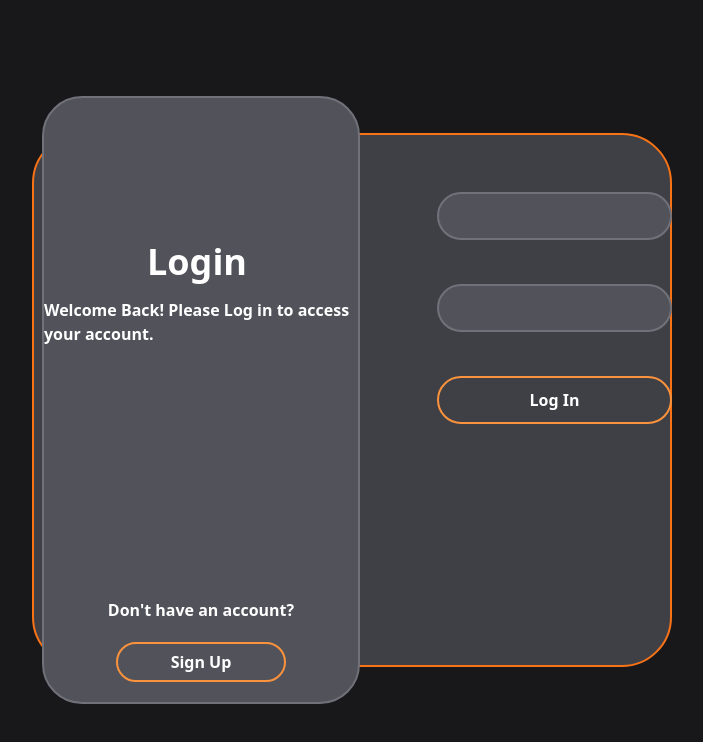
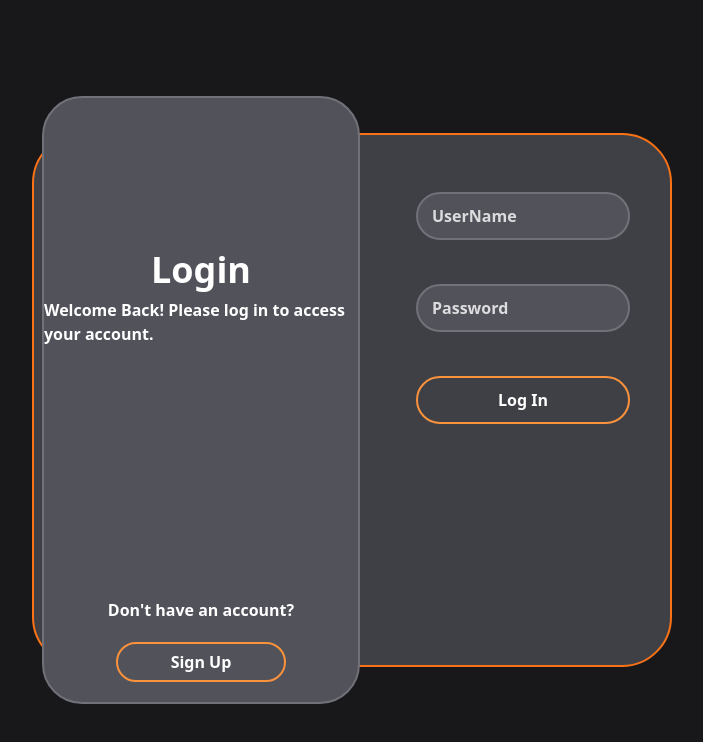
Before and after one commit to ElkhaiNagawkar/Bank-App, a React (Create React App) app in the folder bank-app/: page / in a window 1280 px wide. Shown: the top 742 px of the page, without its empty margins (288-991 px from the left). Built offline with nearby package versions, Linux system fonts and the light colour scheme.

Commit message:
Second Commit
Almost completed Login/Signup page logic to retreive users information

```diff
--- a/bank-app/src/Login.js
+++ b/bank-app/src/Login.js
@@ -1,6 +1,9 @@
 import React from "react";
 
 export default function Login() {
+  const [signOrLog, setSignOrLog] = React.useState(false);
+  const [user, setUser] = React.useState([]);
+
   function handleSignLog(e) {
     e.preventDefault();
     document
@@ -8,61 +11,154 @@ export default function Login() {
       ?.classList.toggle("translate-x-[28rem]");
     document
       .querySelector(".signUp--header")
-      .classList?.toggle("-translate-y-12");
+      .classList?.toggle("-translate-x-36");
     document
       .querySelector(".login--header")
-      .classList?.toggle("translate-y-12");
+      .classList?.toggle("translate-x-36");
+
+    setSignOrLog(!signOrLog);
+  }
+
+  function handleSignUp() {
+    if (
+      document.querySelector(".signUp--username--input")?.value !== "" &&
+      document.querySelector(".signUp--password--input")?.value !== ""
+    ) {
+      user?.push({
+        userName: document.querySelector(".signUp--username--input")?.value,
+        password: document.querySelector(".signUp--password--input")?.value,
+      });
+    }
+
+    if (document.querySelector(".signUp--username--input")?.value === "") {
+      document
+        .querySelector(".signUp--username--error")
+        ?.classList.remove("hidden");
+    } else {
+      document
+        .querySelector(".signUp--username--error")
+        ?.classList.add("hidden");
+    }
+
+    if (document.querySelector(".signUp--password--input")?.value === "") {
+      document
+        .querySelector(".signUp--password--error")
+        ?.classList.remove("hidden");
+    } else {
+      document
+        .querySelector(".signUp--password--error")
+        ?.classList.add("hidden");
+    }
   }
 
   return (
     <div className="bg-zinc-700 w-6/12 h-4/6 rounded-[50px] border-2 border-orange-500 flex items-center gap-x-32 text-white relative">
       <div className="w-6/12 h-[38rem] gap-y-11 flex flex-col ml-10">
+        <div className="relative">
           <input
             type="text"
-          className="h-12 rounded-full mt-24 bg-zinc-600 border-2 border-zinc-500 focus:outline-none"
+            placeholder="UserName"
+            id="username"
+            className="peer signUp--username--input h-12 w-full rounded-full mt-24 bg-zinc-600 border-2 border-zinc-500 focus:outline-none placeholder-transparent indent-5"
           />
+          <label
+            htmlFor="username"
+            className="absolute left-4 top-[75%] font-semibold text-white opacity-80  peer-focus:top-[49%] transition-all duration-500 peer-[:not(:placeholder-shown)]:top-[50%] select-none"
+          >
+            UserName
+          </label>
+          <label
+            htmlFor="username"
+            className="signUp--username--error absolute left-4 top-full font-semibold text-red-500 opacity-80 hidden text-xs"
+          >
+            Please enter a username
+          </label>
+        </div>
+        <div className="relative">
           <input
             type="text"
-          className="h-12 rounded-full bg-zinc-600 border-2 border-zinc-500 focus:outline-none"
+            placeholder="password"
+            id="password"
+            className="peer signUp--password--input h-12 w-full rounded-full bg-zinc-600 border-2 border-zinc-500 focus:outline-none placeholder-transparent indent-5"
           />
-        <button className=" h-12 rounded-full font-semibold border-2 border-orange-400 hover:bg-orange-500 hover:text-black transition-all duration-500">
+          <label
+            htmlFor="password"
+            className="absolute left-4 top-[25%] font-semibold text-white opacity-80  peer-focus:-top-6 transition-all duration-500 peer-[:not(:placeholder-shown)]:-top-6 select-none"
+          >
+            Password
+          </label>
+          <label
+            htmlFor="password"
+            className="signUp--password--error absolute left-4 top-full font-semibold text-red-500 opacity-80 hidden text-xs"
+          >
+            Please enter a password
+          </label>
+        </div>
+        <button
+          onClick={handleSignUp}
+          className=" h-12 rounded-full font-semibold border-2 border-orange-400 hover:bg-orange-500 hover:text-black transition-all duration-500"
+        >
           Sign Up
         </button>
       </div>
       <div className="w-6/12 h-[38rem] gap-y-11 flex flex-col mr-10">
+        <div className="relative">
           <input
             type="text"
-          className="h-12 rounded-full mt-24 bg-zinc-600 border-2 border-zinc-500 focus:outline-none"
+            id="username"
+            className="peer h-12 w-full rounded-full mt-24 bg-zinc-600 border-2 border-zinc-500 focus:outline-none placeholder-transparent indent-4"
+            placeholder="UserName"
           />
+          <label
+            htmlFor="username"
+            className="absolute left-4 top-[75%] font-semibold text-white opacity-80  peer-focus:top-[49%] transition-all duration-500 peer-[:not(:placeholder-shown)]:top-[50%] select-none"
+          >
+            UserName
+          </label>
+        </div>
+        <div className="relative">
           <input
             type="text"
-          className="h-12 rounded-full bg-zinc-600 border-2 border-zinc-500 focus:outline-none"
+            id="password"
+            placeholder="Password"
+            className="peer h-12 w-full rounded-full bg-zinc-600 border-2 border-zinc-500 focus:outline-none indent-5 placeholder-transparent"
           />
+          <label
+            htmlFor="password"
+            className="absolute left-4 top-[25%] font-semibold text-white opacity-80  peer-focus:-top-6 transition-all duration-500 peer-[:not(:placeholder-shown)]:-top-6 select-none"
+          >
+            Password
+          </label>
+        </div>
         <button className=" h-12 rounded-full font-semibold border-2 border-orange-400 hover:bg-orange-500 hover:text-black transition-all duration-500">
           Log In
         </button>
       </div>
       <div className="info--container w-6/12 h-[38rem] bg-zinc-600 border-2 border-zinc-500 rounded-[40px] ml-2 flex items-center justify-between flex-col z-10 transition-all ease-out absolute ">
         <div className="flex justify-center items-center flex-col mt-36">
-          <div className="overflow-hidden h-14 pr-10 relative">
-            <p className="signUp--header text-4xl font-extrabold ml-7 absolute -translate-y-12 transition-all duration-700">
+          <div className="overflow-hidden h-14 w-36 relative flex justify-center items-center">
+            <p className="signUp--header text-4xl w-36 font-extrabold absolute -translate-x-36 transition-all duration-500">
               Sign Up
             </p>
-            <p className="login--header text-4xl font-extrabold ml-8 transition-all duration-700">
+            <p className="login--header text-4xl font-extrabold absolute transition-all duration-500">
               Login
             </p>
           </div>
           <p className="font-semibold">
-            Welcome Back! Please Log in to access your account.
+            {signOrLog
+              ? "Welcome! Please sign up to create your account."
+              : "Welcome Back! Please log in to access your account."}
           </p>
         </div>
         <div className="flex justify-center items-center flex-col">
-          <p className="font-semibold mb-5">Don't have an account?</p>
+          <p className="font-semibold mb-5">
+            {signOrLog ? "Already got an account?" : "Don't have an account?"}
+          </p>
           <button
             onClick={handleSignLog}
             className="border-2 border-orange-400 w-11/12 mb-5 h-10 rounded-full font-semibold hover:bg-orange-500 hover:text-black transition-all duration-500"
           >
-            Sign Up
+            {signOrLog ? "Log In" : "Sign Up"}
           </button>
         </div>
       </div>
```
Also changed, not shown: 1 other file (tests, documents, lock files or other folders). Lines whose indentation alone changed are shown as unchanged.
